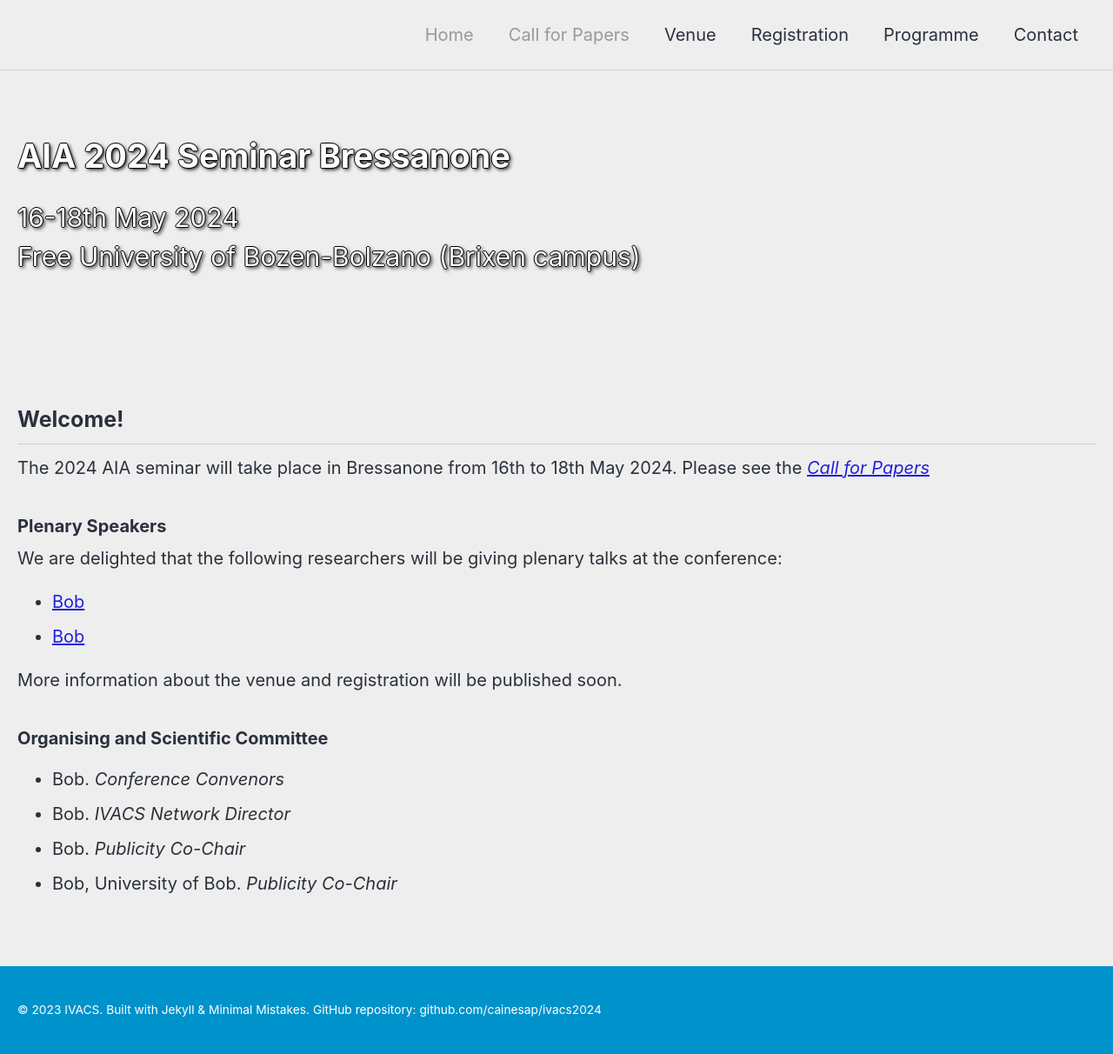
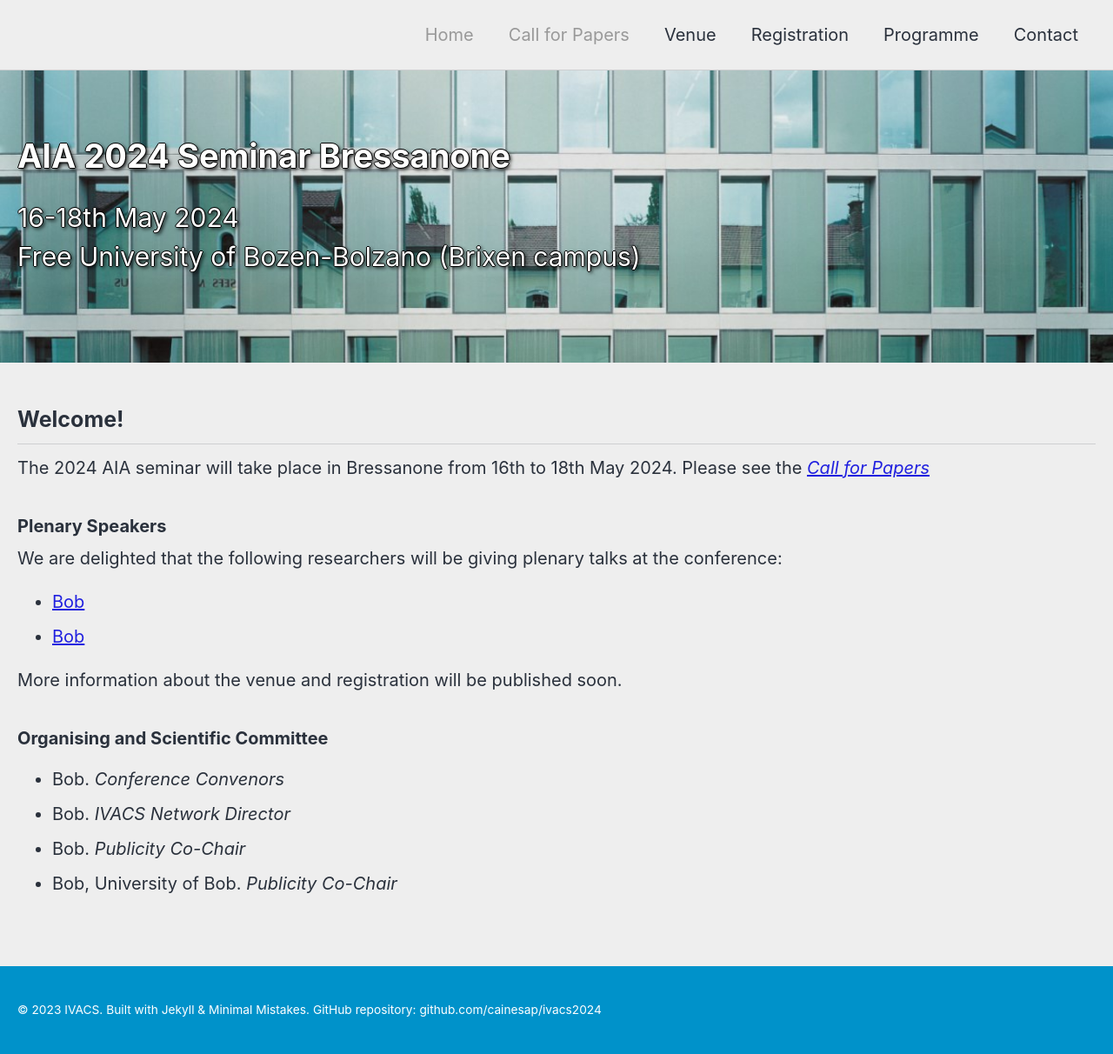
Before and after one commit to gfburton/aiabrixen2024, a Jekyll site: the page built from _pages/home.md, in a window 1280 px wide. Shown: the whole page at 87% size. Built offline with Jekyll 4.4.1, drawn with Linux system fonts in a browser that asks for light colours; cached includes are drawn as plain includes; nearby versions of some CDN libraries.

Commit message:
Update home.md

```diff
--- a/_pages/home.md
+++ b/_pages/home.md
@@ -3,7 +3,7 @@ title: "AIA 2024 Seminar Bressanone"
 layout: splash
 permalink: /
 header:
-  overlay_image: "/assets/images/__sitelogo__uni_brixen_teaser.jpg"
+  overlay_image: "/assets/images/brix.jpg"
   # caption: 'Photo of Brixen campus, Free University of Bozen-Bolzano'
 excerpt: "16-18th May 2024<br>Free University of Bozen-Bolzano (Brixen campus)"
 ---
```
